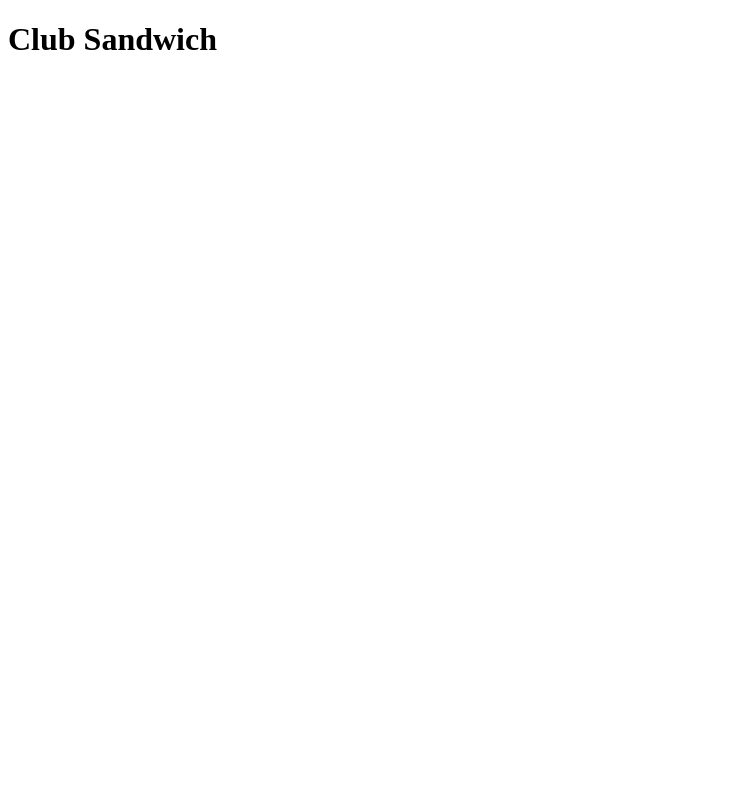
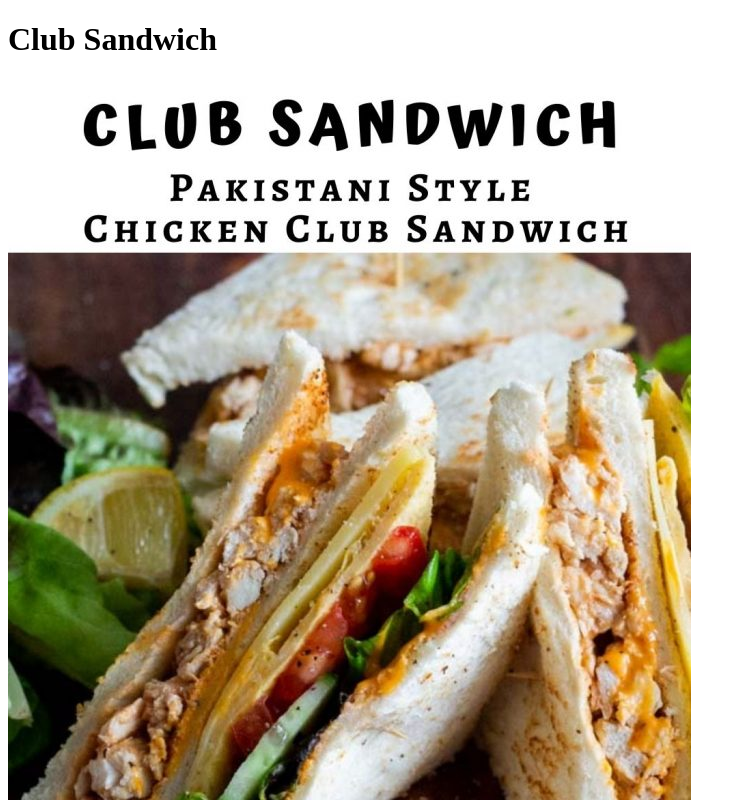
Before and after one commit to LaiqaAhmed/odin-recipes, a plain HTML site: page recipes/clubsandwich.html in a window 1280 px wide. Shown: the top 800 px of the page, without its empty margins (0-746 px from the left). Drawn offline with Linux system fonts and the light colour scheme.

Commit message:
Linked Recipe1 to index.html & added image

```diff
--- a/recipes/clubsandwich.html
+++ b/recipes/clubsandwich.html
@@ -8,5 +8,8 @@
         <h1>
             Club Sandwich
         </h1>
+
+        <img src="clubsandwich.jpg" alt="Club Sandwich Picture">
+
     </body>
     </html>
```
Also changed, not shown: index.html (+1 -0 lines), recipes/clubsandwich.jpg (added).
